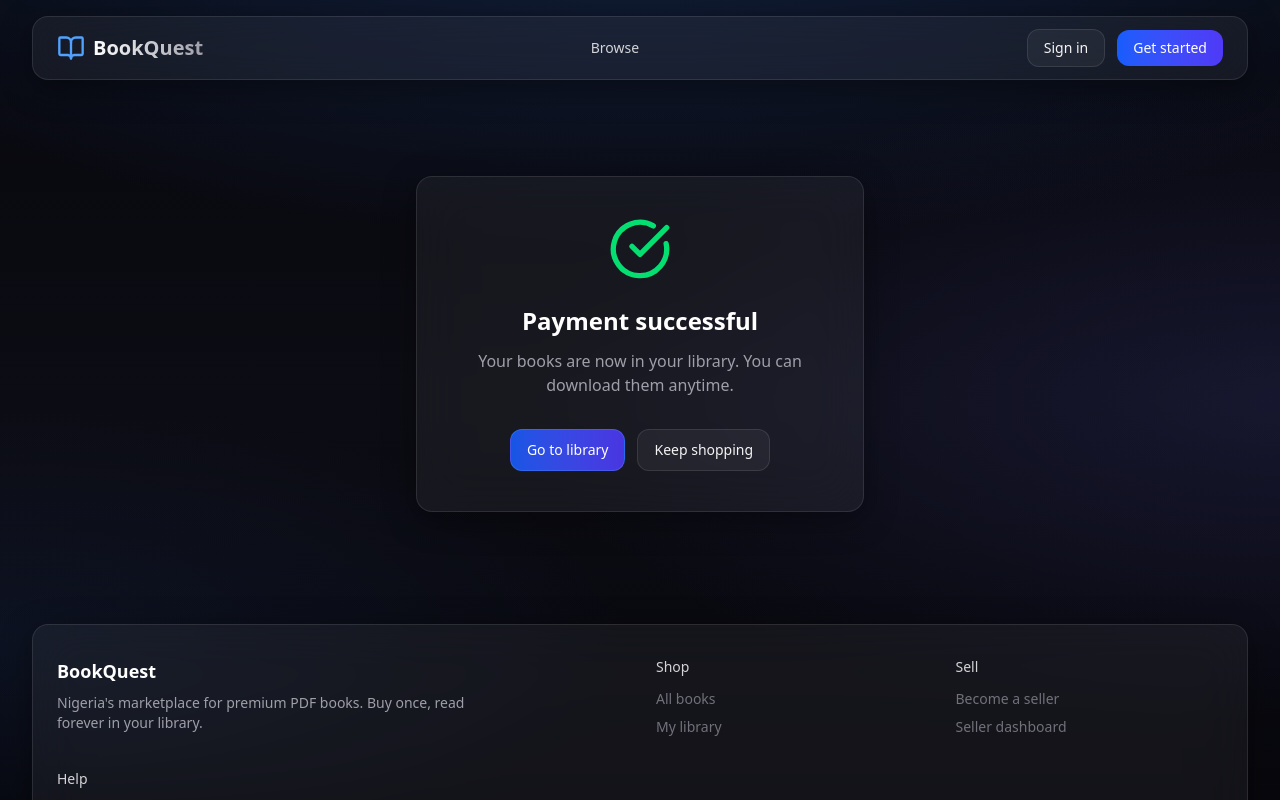
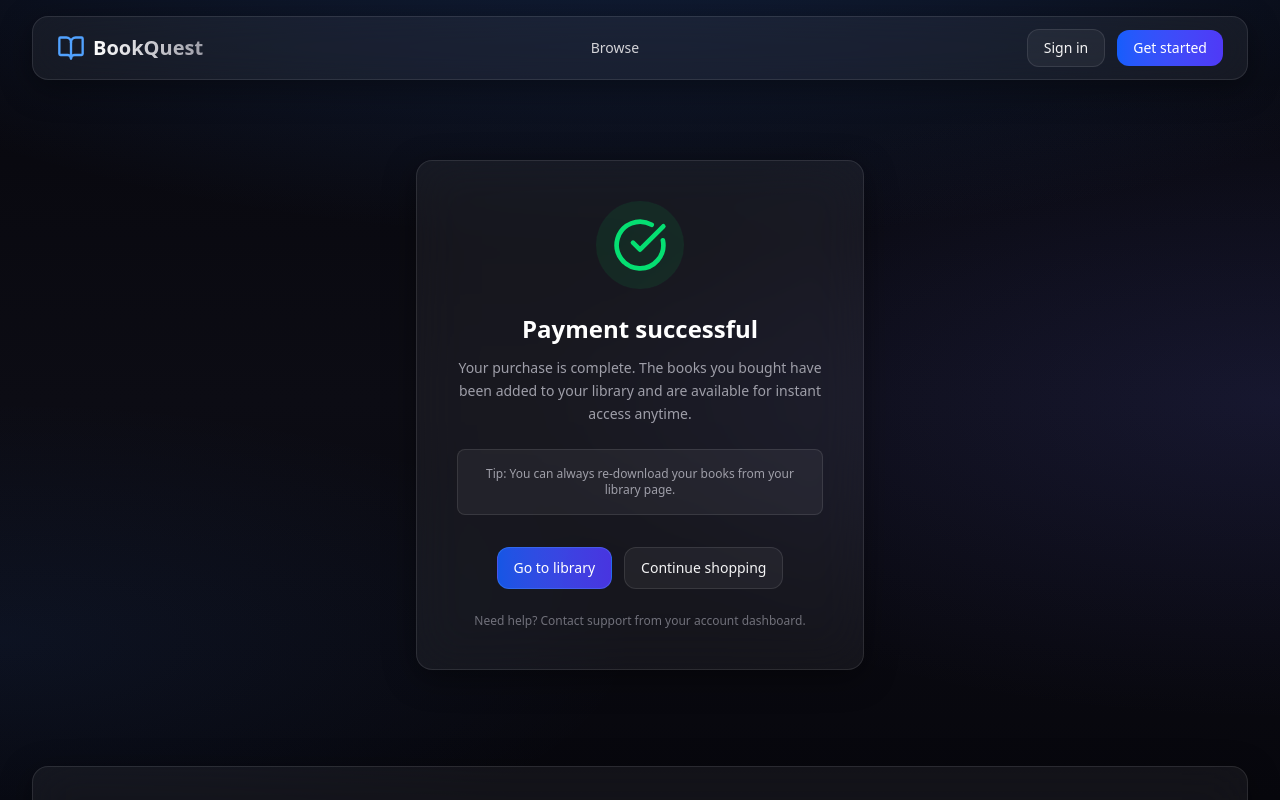
Before and after one commit to nwokepraisegod2013-ai/BookQuest, a Next.js app: page /checkout/success in a window 1280 px wide. Shown: the top 800 px of the page. Built offline with nearby package versions, Linux system fonts and the light colour scheme; no server answers.

Commit message:
Update page.tsx

```diff
--- a/src/app/checkout/success/page.tsx
+++ b/src/app/checkout/success/page.tsx
@@ -6,27 +6,69 @@ import { ConfirmCheckoutSession } from "@/components/checkout/confirm-session";
 
 export default function CheckoutSuccessPage() {
   return (
-    <div className="mx-auto max-w-lg px-4 py-20 md:px-8">
-      <Suspense fallback={null}>
+    <div className="mx-auto flex min-h-[70vh] max-w-lg items-center justify-center px-4 py-16 md:px-8">
+      <div className="w-full">
+        {/* =======================
+            SESSION CONFIRMATION
+        ======================= */}
+        <Suspense
+          fallback={
+            <div className="mb-6 text-center text-sm text-zinc-400">
+              Confirming your payment...
+            </div>
+          }
+        >
           <ConfirmCheckoutSession />
         </Suspense>
+
+        {/* =======================
+            SUCCESS CARD
+        ======================= */}
         <GlassPanel className="p-10 text-center">
-        <CheckCircle className="mx-auto h-16 w-16 text-green-400" />
-        <h1 className="mt-6 text-2xl font-bold text-white">Payment successful</h1>
-        <p className="mt-3 text-zinc-400">
-          Your books are now in your library. You can download them anytime.
+          {/* ICON */}
+          <div className="flex justify-center">
+            <div className="rounded-full bg-green-500/10 p-4">
+              <CheckCircle className="h-14 w-14 text-green-400" />
+            </div>
+          </div>
+
+          {/* TITLE */}
+          <h1 className="mt-6 text-2xl font-bold text-white">
+            Payment successful
+          </h1>
+
+          {/* DESCRIPTION */}
+          <p className="mt-3 text-sm leading-relaxed text-zinc-400">
+            Your purchase is complete. The books you bought have been added to
+            your library and are available for instant access anytime.
           </p>
+
+          {/* OPTIONAL INFO BLOCK (future-ready) */}
+          <div className="mt-6 rounded-lg border border-white/10 bg-white/5 p-4 text-xs text-zinc-400">
+            Tip: You can always re-download your books from your library page.
+          </div>
+
+          {/* ACTIONS */}
           <div className="mt-8 flex flex-col gap-3 sm:flex-row sm:justify-center">
-          <Link href="/library">
-            <GlassButton className="w-full sm:w-auto">Go to library</GlassButton>
+            <Link href="/library" className="w-full sm:w-auto">
+              <GlassButton className="w-full sm:w-auto">
+                Go to library
+              </GlassButton>
             </Link>
-          <Link href="/books">
+
+            <Link href="/books" className="w-full sm:w-auto">
               <GlassButton variant="ghost" className="w-full sm:w-auto">
-              Keep shopping
+                Continue shopping
               </GlassButton>
             </Link>
           </div>
+
+          {/* SECONDARY ACTION (optional trust UX) */}
+          <div className="mt-6 text-xs text-zinc-500">
+            Need help? Contact support from your account dashboard.
+          </div>
         </GlassPanel>
+      </div>
     </div>
   );
 }
```
Lines whose indentation alone changed are shown as unchanged.
